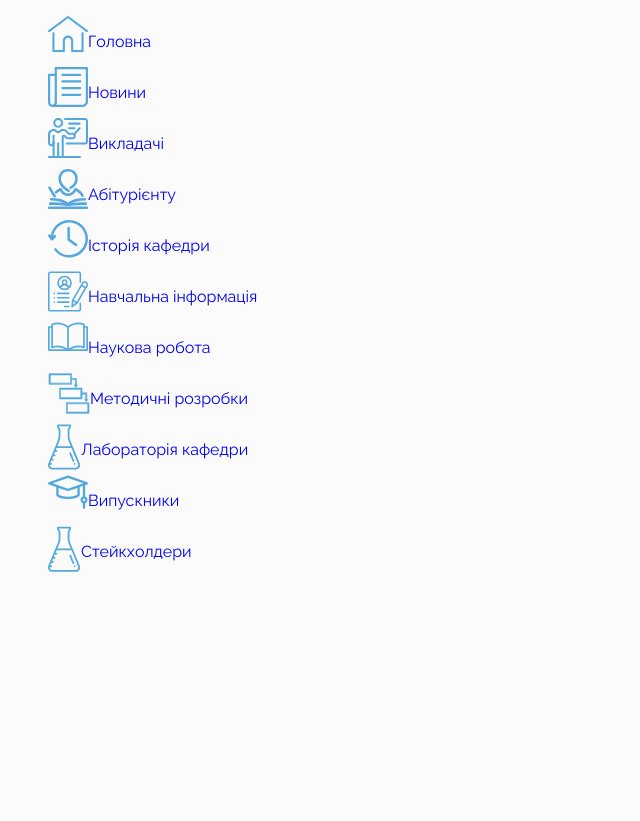
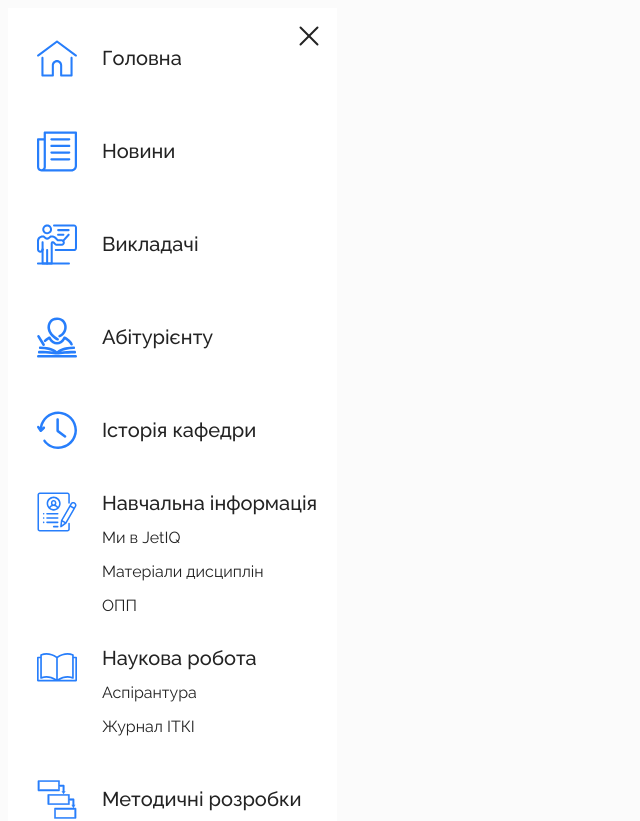
Before and after one commit to SlavkaHitriy/departament, a React (Create React App) app: page / in a window 1280 px wide. Shown: the top 821 px of the page, without its empty margins (0-640 px from the left). Before the commit the page ends 800 px from the top, so only its background shows below. Built offline with nearby package versions, Linux system fonts and the light colour scheme.

Commit message:
BurgerMenu

```diff
--- /dev/null
+++ b/css/app.css
@@ -0,0 +1 @@
+/* No CSS */
--- /dev/null
+++ b/css/general.css
@@ -0,0 +1,38 @@
+@import url("https://fonts.googleapis.com/css2?family=Raleway:wght@300;400;500;700;900&display=swap");
+*, *::before, *::after {
+  -webkit-box-sizing: border-box;
+          box-sizing: border-box;
+}
+
+body {
+  color: #232323;
+  background-color: #FBFBFB;
+  font-size: 16px;
+  font-family: 'Raleway', sans-serif;
+}
+
+a {
+  display: inline-block;
+  text-decoration: none;
+}
+
+input {
+  border: none;
+  outline: none;
+  display: block;
+  font-family: inherit;
+}
+
+button {
+  display: block;
+  border: none;
+  background: none;
+  outline: none;
+  font-family: inherit;
+  cursor: pointer;
+  padding: 0;
+}
+
+ul {
+  list-style-type: none;
+}
--- /dev/null
+++ b/css/index.module.css
@@ -0,0 +1 @@
+/* No CSS */
--- a/src/assets/styles/general.scss
+++ b/src/assets/styles/general.scss
@@ -37,4 +37,11 @@ button {
 
 ul{
     list-style-type: none;
+    margin: 0;
+    padding: 0;
 }
+
+li{
+    margin: 0;
+    padding: 0;
+}
--- a/src/modules/BurgerMenu/BurgerMenu.js
+++ b/src/modules/BurgerMenu/BurgerMenu.js
@@ -7,8 +7,8 @@ const BurgerMenu = () => {
     return (
         <div className={styles.menu}>
             <div className={styles.menuContent}>
-                <ul>
-                    <li>
+                <ul className={styles.menuList}>
+                    <li className={styles.menuListItems}>
                         <a href='#'>
                             <div className={styles.menuListItem}>
                                 <svg width="40" height="36" viewBox="0 0 40 36" fill="none" xmlns="http://www.w3.org/2000/svg">
@@ -19,9 +19,9 @@ const BurgerMenu = () => {
                             </div>
                         </a>
                     </li>
-                    <li>
+                    <li className={styles.menuListItems}>
                     <a href='#'>
-                        <div className={styles.menuListItem}>
+                            <div className={styles.menuListItem}>
                             <svg width="40" height="40" viewBox="0 0 40 40" fill="none" xmlns="http://www.w3.org/2000/svg">
                                     <path d="M38.8888 0H7.77791C7.16431 0 6.66667 0.49764 6.66667 1.11125V6.66667H1.11125C0.49764 6.66667 0 7.16431 0 7.77791V35.5554C0.00284831 38.009 1.99097 39.9972 4.44458 40H34.4446C37.5114 39.9967 39.9967 37.5114 40 34.4446V1.11125C40 0.49764 39.5024 0 38.8888 0ZM2.22209 35.5554V8.88875H6.66667V35.5554C6.66667 36.783 5.67179 37.7779 4.44458 37.7779C3.21696 37.7779 2.22209 36.783 2.22209 35.5554ZM37.7779 34.4446C37.7759 36.2846 36.2846 37.7759 34.4446 37.7779H8.27067C8.67106 37.1053 8.88428 36.3383 8.88875 35.5554V2.22209H37.7779V34.4446Z" fill="#54A8DD" />
                                     <path d="M14.4446 8.88875H32.2221C32.8357 8.88875 33.3333 8.39152 33.3333 7.77791C33.3333 7.16431 32.8357 6.66667 32.2221 6.66667H14.4446C13.831 6.66667 13.3333 7.16431 13.3333 7.77791C13.3333 8.39152 13.831 8.88875 14.4446 8.88875Z" fill="#54A8DD" />
@@ -33,7 +33,7 @@ const BurgerMenu = () => {
                         </div>
                     </a>
                     </li>
-                    <li>
+                    <li className={styles.menuListItems}>
                         <a href='#'>
                             <div className={styles.menuListItem}>
                                 <svg width="40" height="40" viewBox="0 0 40 40" fill="none" xmlns="http://www.w3.org/2000/svg">
@@ -52,7 +52,7 @@ const BurgerMenu = () => {
                             </div>
                         </a>
                     </li>
-                    <li>
+                    <li className={styles.menuListItems}>
                         <a href='#'>
                             <div className={styles.menuListItem}>
                                 <svg width="40" height="40" viewBox="0 0 40 40" fill="none" xmlns="http://www.w3.org/2000/svg">
@@ -66,7 +66,7 @@ const BurgerMenu = () => {
                             </div>
                         </a>
                     </li>
-                    <li>
+                    <li className={styles.menuListItems}>
                         <a href='#'>
                             <div className={styles.menuListItem}>
                                 <svg width="40" height="38" viewBox="0 0 40 38" fill="none" xmlns="http://www.w3.org/2000/svg">
@@ -77,9 +77,8 @@ const BurgerMenu = () => {
                             </div>
                         </a>
                     </li>
-                    <li>
-                        <a href='#'>
-                            <div className={styles.menuListItem}>
+                    <li className={styles.menuListItems1}>
+                            <div className={styles.menuListItem1}>
                                 <svg width="40" height="41" viewBox="0 0 40 41" fill="none" xmlns="http://www.w3.org/2000/svg">
                                     <path d="M32.3446 12.1213C32.776 12.1213 33.1259 11.7716 33.1259 11.3401V2.84375C33.1259 1.55137 32.0745 0.499939 30.7821 0.499939H2.34381C1.05143 0.499939 0 1.55137 0 2.84375V38.1572C0 39.4496 1.05143 40.501 2.34381 40.501H30.7821C32.0745 40.501 33.1259 39.4496 33.1259 38.1572V32.4014C33.1259 31.9699 32.776 31.6202 32.3446 31.6202C31.9132 31.6202 31.5634 31.9699 31.5634 32.4014V38.1572C31.5634 38.588 31.2129 38.9385 30.7821 38.9385H2.34381C1.91302 38.9385 1.56254 38.588 1.56254 38.1572V2.84375C1.56254 2.41296 1.91302 2.06248 2.34381 2.06248H30.7821C31.2129 2.06248 31.5634 2.41296 31.5634 2.84375V11.3401C31.5634 11.7716 31.9132 12.1213 32.3446 12.1213Z" fill="#54A8DD" />
                                     <path d="M16.5629 4.7188C12.5996 4.7188 9.37525 7.94319 9.37525 11.9065C9.37525 13.9626 10.2432 15.8195 11.6317 17.1308C11.6577 17.1586 11.6854 17.1849 11.7156 17.2089C12.9946 18.3792 14.6968 19.0941 16.5629 19.0941C18.4289 19.0941 20.1311 18.3791 21.4101 17.2089C21.4403 17.1849 21.468 17.1585 21.494 17.1308C22.8826 15.8195 23.7506 13.9626 23.7506 11.9065C23.7506 7.94319 20.5263 4.7188 16.5629 4.7188ZM16.5629 17.5316C15.2872 17.5316 14.1098 17.1041 13.1651 16.3857C13.8518 15.1681 15.1331 14.4066 16.5629 14.4066C17.9928 14.4066 19.2741 15.1681 19.9608 16.3857C19.016 17.1041 17.8387 17.5316 16.5629 17.5316ZM15.3129 11.594V11.0862C15.3129 10.3969 15.8737 9.83613 16.5629 9.83613C17.2522 9.83613 17.813 10.3969 17.813 11.0862V11.594C17.813 12.2832 17.2522 12.844 16.5629 12.844C15.8737 12.844 15.3129 12.2832 15.3129 11.594ZM21.0896 15.2412C20.5134 14.3866 19.7149 13.722 18.7878 13.3117C19.1558 12.8361 19.3755 12.2404 19.3755 11.594V11.0862C19.3755 9.53526 18.1138 8.27359 16.5629 8.27359C15.012 8.27359 13.7504 9.53526 13.7504 11.0862V11.594C13.7504 12.2404 13.9701 12.8361 14.3381 13.3117C13.411 13.722 12.6124 14.3866 12.0363 15.2412C11.3465 14.3073 10.9378 13.154 10.9378 11.9065C10.9378 8.80477 13.4612 6.28134 16.5629 6.28134C19.6647 6.28134 22.1881 8.80477 22.1881 11.9065C22.1881 13.154 21.7794 14.3073 21.0896 15.2412Z" fill="#54A8DD" />
@@ -92,21 +91,27 @@ const BurgerMenu = () => {
                                     <path d="M20.7818 21.5943H9.68776C9.25634 21.5943 8.90649 21.944 8.90649 22.3755C8.90649 22.807 9.25634 23.1568 9.68776 23.1568H20.7818C21.2132 23.1568 21.5631 22.807 21.5631 22.3755C21.5631 21.944 21.2132 21.5943 20.7818 21.5943Z" fill="#54A8DD" />
                                     <path d="M38.36 10.6815C37.601 10.2432 36.7168 10.1268 35.87 10.3536C35.0234 10.5805 34.3158 11.1235 33.8776 11.8825L24.046 28.9113C23.9921 29.0047 23.9581 29.1082 23.9461 29.2153L23.2541 35.4142C23.2197 35.7227 23.3711 36.0223 23.6399 36.1775C23.7612 36.2475 23.896 36.2822 24.0304 36.2822C24.1939 36.2822 24.3567 36.2311 24.4938 36.13L29.5161 32.4312C29.6029 32.3673 29.6756 32.2861 29.7294 32.1928L39.561 15.1639C40.4657 13.597 39.9269 11.5862 38.36 10.6815ZM25.0051 33.8129L25.3665 30.5759L27.6276 31.8814L25.0051 33.8129ZM28.7669 30.7348L25.7898 29.016L33.6795 15.3508L36.6565 17.0696L28.7669 30.7348ZM38.2078 14.3826L37.4377 15.7164L34.4607 13.9976L35.2308 12.6638C35.4603 12.2662 35.831 11.9818 36.2744 11.863C36.718 11.7441 37.1812 11.8052 37.5787 12.0347C37.9763 12.2642 38.2606 12.6349 38.3795 13.0783C38.4983 13.5218 38.4374 13.985 38.2078 14.3826Z" fill="#54A8DD" />
                                 </svg>
-                                <p>Навчальна інформація</p>
+                                <div className={styles.subMenu}>
+                                    <p className={styles.subItem}>Навчальна інформація</p>
+                                    <p className={styles.subItem}><a href='#'>Ми в JetIQ</a></p>
+                                    <p className={styles.subItem}><a href='#'>Матеріали дисциплін</a></p>
+                                    <p className={styles.subItem}><a href='#'>ОПП</a></p>
+                                </div>
                             </div>
-                        </a>
                     </li>
-                    <li>
-                        <a href='#'>
-                            <div className={styles.menuListItem}>
+                    <li className={styles.menuListItems1}>
+                            <div className={styles.menuListItem1}>
                                 <svg width="40" height="29" viewBox="0 0 40 29" fill="none" xmlns="http://www.w3.org/2000/svg">
                                     <path d="M39.1667 4.20447H36.7864V2.41333C36.7864 2.07953 36.5872 1.77797 36.2802 1.64687C31.2532 -0.499059 25.0683 0.410434 20 4.00524C14.9317 0.410434 8.74665 -0.498805 3.71981 1.64687C3.41276 1.77797 3.21361 2.07953 3.21361 2.41333V4.20447H0.833321C0.373158 4.20447 0 4.57755 0 5.03779V28.0714C0 28.5317 0.373158 28.9047 0.833321 28.9047H39.1667C39.6269 28.9047 40 28.5316 40 28.0714V5.03788C40 4.57763 39.6269 4.20447 39.1667 4.20447ZM1.66664 27.2381V5.8712H3.21361V25.447C3.21361 25.7269 3.35419 25.988 3.5877 26.1423C3.82129 26.2965 4.11659 26.3231 4.37405 26.2133C8.27744 24.547 12.9913 24.9638 17.1752 27.2381H1.66664ZM19.1667 26.4781C16.1253 24.5399 12.742 23.5336 9.47613 23.5336C7.89945 23.5336 6.35037 23.7681 4.88034 24.2456V5.04753C4.88034 5.04423 4.88084 5.0411 4.88084 5.03788C4.88084 5.03466 4.88042 5.03145 4.88034 5.02823V2.977C9.32514 1.31104 14.7147 2.24271 19.1667 5.45809V26.4781ZM20.8334 5.45809C25.2853 2.24262 30.6752 1.31104 35.1197 2.977V5.02815C35.1197 5.03136 35.1192 5.03458 35.1192 5.03779C35.1192 5.04101 35.1197 5.04423 35.1197 5.04744V24.2455C30.6046 22.7788 25.3431 23.6043 20.8334 26.478V5.45809ZM38.3334 27.2381H22.8248C27.0087 24.9638 31.7225 24.5471 35.6259 26.2133C35.8834 26.3234 36.179 26.2966 36.4123 26.1423C36.6459 25.988 36.7864 25.7269 36.7864 25.447V5.8712H38.3334V27.2381Z" fill="#54A8DD" />
                                 </svg>
-                                <p>Наукова робота</p>
+                                <div className={styles.subMenu}>
+                                    <p className={styles.subItem}>Наукова робота</p>
+                                    <p className={styles.subItem}><a href='#'>Аспірантура</a></p>
+                                    <p className={styles.subItem}><a href='#'>Журнал ІТКІ</a></p>
+                                </div>
                             </div>
-                        </a>
                     </li>
-                    <li>
+                    <li className={styles.menuListItems}>
                         <a href='#'>
                             <div className={styles.menuListItem}>
                                 <svg width="42" height="41" viewBox="0 0 42 41" fill="none" xmlns="http://www.w3.org/2000/svg">
@@ -125,7 +130,7 @@ const BurgerMenu = () => {
                             </div>
                         </a>
                     </li>
-                    <li>
+                    <li className={styles.menuListItems}>
                         <a href='#'>
                             <div className={styles.menuListItem}>
                                 <svg width="33" height="46" viewBox="0 0 33 46" fill="none" xmlns="http://www.w3.org/2000/svg">
@@ -137,7 +142,7 @@ const BurgerMenu = () => {
                             </div>
                         </a>
                     </li>
-                    <li>
+                    <li className={styles.menuListItems}>
                         <a href='#'>
                             <div className={styles.menuListItem}>
                                 <svg width="40" height="34" viewBox="0 0 40 34" fill="none" xmlns="http://www.w3.org/2000/svg">
@@ -147,7 +152,7 @@ const BurgerMenu = () => {
                             </div>
                         </a>
                     </li>
-                    <li>
+                    <li className={styles.menuListItems}>
                         <a href='#'>
                             <div className={styles.menuListItem}>
                                 <svg width="33" height="46" viewBox="0 0 33 46" fill="none" xmlns="http://www.w3.org/2000/svg">
@@ -161,6 +166,9 @@ const BurgerMenu = () => {
                     </li>
                 </ul>
             </div>
+            <div className={styles.clBtn}>
+                <span/>
+            </div>
         </div>
     )
 }
--- a/src/modules/BurgerMenu/index.module.scss
+++ b/src/modules/BurgerMenu/index.module.scss
@@ -2,6 +2,133 @@
 @import '/src/assets/styles/mixins';
 
 
+
+.menu{
+   width: 329px;
+   background-color: $white;
+   padding: 19px;
+   display: flex;
+   position: relative;
+}
+
+.menuContent{
+   background-color: $white;
+}
+
+.menuList{
+}
+
+.menuListItems{
+   padding-left: 10px;
+
+   & + & {
+      margin-top: 30px;
+   }
+   &:hover{
+      background-color: #ddd;
+   }
+}
+
 .menuListItem{
    display: flex;
+   align-items: center;
+
+   svg{
+      width: 40px;
+      height: 45px;
+      display: block;
+      align-items: flex-start;
+   }
+
+   path {
+      fill: $primary;
+   }
+
+   p{
+      margin-left: 25px;
+      font-weight: 500;
+      font-size: 20px;
+      line-height: 23px;
+      color: $black;
+   }
 }
+
+.menuListItems1 {
+   padding-left: 10px;
+   margin: 30px 0 30px 0;
+}
+
+.menuListItem1 {
+   display: flex;
+
+   svg {
+      width: 40px;
+      height: 40px;
+      display: block;
+      align-items: flex-start;
+   }
+
+   path {
+      fill: $primary;
+   }
+}
+
+.subMenu{
+   padding-left: 25px ;
+}
+
+.subItem{
+   margin:0 ;
+   font-weight: 500;
+   font-size: 20px;
+   line-height: 23px;
+   color: $black;
+
+   & + & {
+      margin-top: 10px;
+   }
+
+   & a{
+   margin: 0;
+   font-weight: 400;
+   font-size: 16px;
+   line-height: 23px;
+   color: $black;
+   }
+
+   & a:hover {
+      display: inline-block;
+      width: 100%;
+      background-color: #ddd;
+   }
+}
+
+.clBtn {
+   display: flex;
+   align-items: center;
+   position: absolute;
+   right: 15px;
+   top: 15px;
+   width: 26px;
+   height: 26px;
+   cursor: pointer;
+   z-index: 1;
+}
+
+.clBtn>span,
+.clBtn>span::after {
+   display: block;
+   width: 100%;
+   height: 2px;
+   border-radius: 3px ;
+   background-color: $black;
+}
+
+.clBtn>span{
+   transform: rotate(45deg);
+}
+
+.clBtn>span::after {
+   content: '';
+   transform: rotate(90deg);
+}
```
